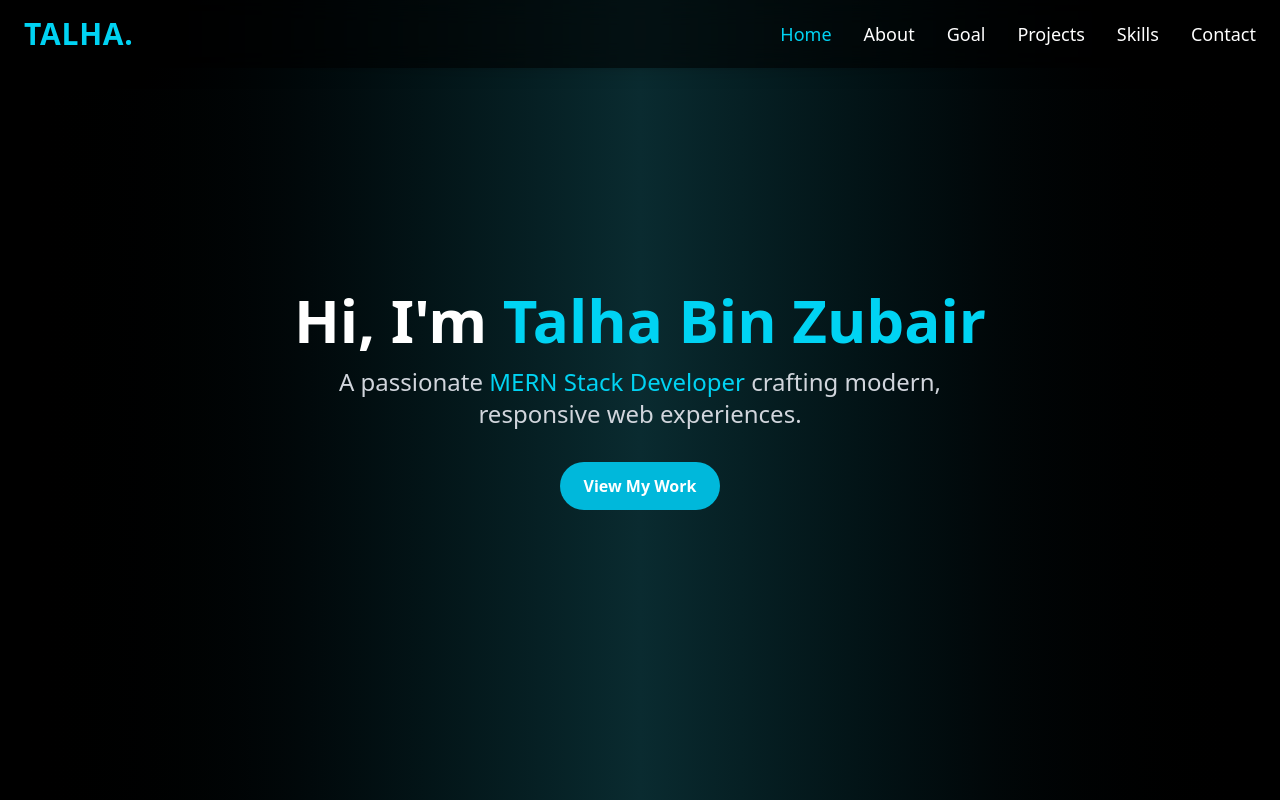
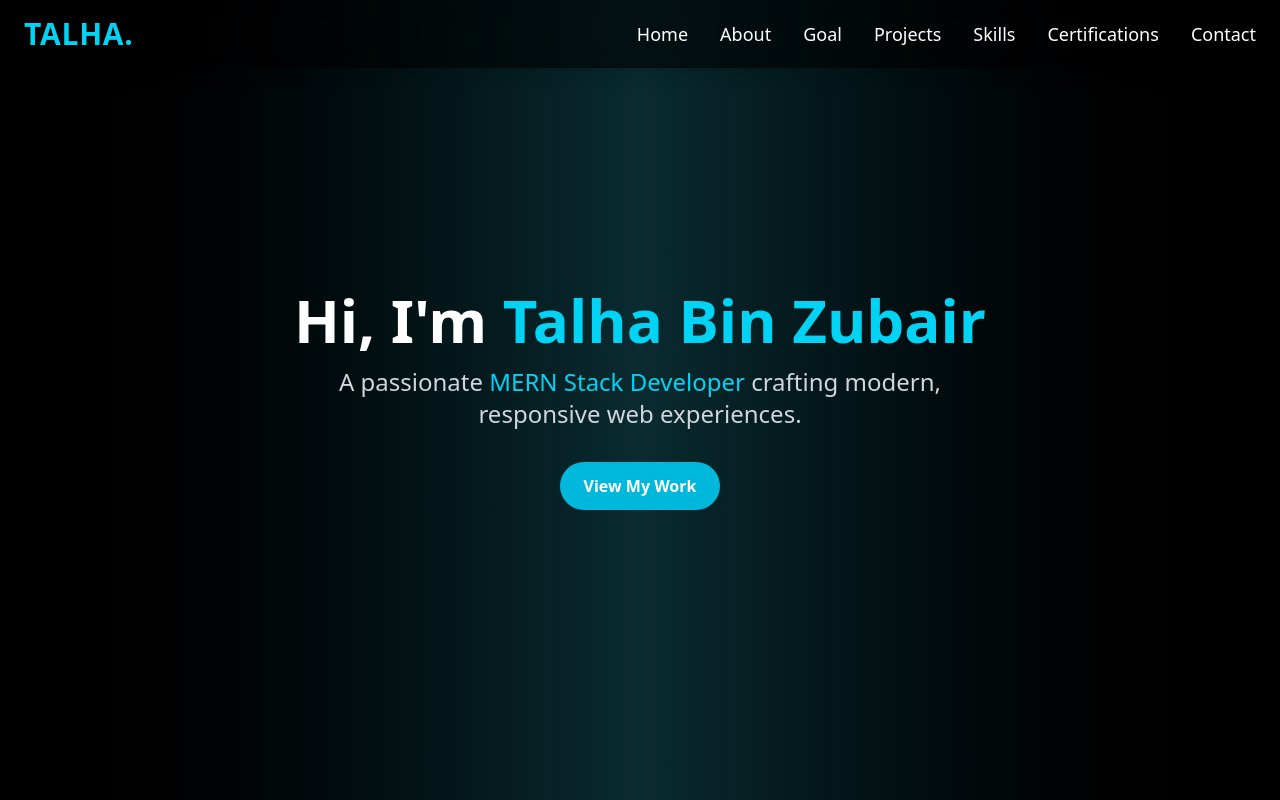
Before and after one commit to Talha-Bin-Zubair2125/my-portfolio, a React (Vite) app: page / in a window 1280 px wide. Shown: the top 800 px of the page. Built offline with nearby package versions, Linux system fonts and the light colour scheme.

Commit message:
Updated portfolio sections and design

```diff
--- /dev/null
+++ b/src/Components/Certifications.jsx
@@ -0,0 +1,73 @@
+import React from "react";
+import { motion } from "framer-motion";
+import { FaCertificate } from "react-icons/fa";
+
+function Certifications() {
+  const certifications = [
+    {
+      title: "Front-End Web Development",
+      status: "Completed",
+      organization: "Professional Freelancing Training Program",
+      link: "https://drive.google.com/file/d/1wRoW94JHR9XDa1H-WnvGDdTXQwY1WtwI/view?usp=sharing",
+    },
+    {
+      title: "Full Stack Web Development",
+      status: "Completed",
+      organization: "PNY Trainings",
+      link: "https://drive.google.com/file/d/1fNjaWjqYJJaptd1TJTNLLqJsDEU93Eyb/view?usp=sharing",
+    },
+  ];
+
+  return (
+    <section
+      id="Certifications"
+      className="min-h-screen bg-gradient-to-r from-black via-[#0a2b30] to-black text-white py-20 px-6"
+    >
+      <motion.h1
+        initial={{ opacity: 0, y: 60 }}
+        whileInView={{ opacity: 1, y: 0 }}
+        transition={{ duration: 0.8 }}
+        viewport={{ once: true }}
+        className="text-4xl sm:text-5xl font-bold text-center text-cyan-400 mb-12"
+      >
+        Certifications
+      </motion.h1>
+
+      <div className="flex flex-col md:flex-row justify-center items-center gap-10">
+        {certifications.map((cert, i) => (
+          <motion.div
+            key={i}
+            initial={{ opacity: 0, y: 80 }}
+            whileInView={{ opacity: 1, y: 0 }}
+            transition={{ duration: 0.6, delay: i * 0.2 }}
+            viewport={{ once: true }}
+            whileHover={{ scale: 1.05 }}
+            className="bg-[#0f1f22]/80 p-8 rounded-2xl shadow-lg hover:shadow-cyan-500/40 w-full md:w-1/3 transition text-center"
+          >
+            <div className="flex justify-center mb-4">
+              <FaCertificate className="text-5xl text-cyan-400" />
+            </div>
+            <h2 className="text-2xl font-semibold text-cyan-300 mb-2">
+              {cert.title}
+            </h2>
+            <p className="text-gray-400 mb-2">{cert.organization}</p>
+            <p className="text-sm text-green-400 font-semibold mb-4">
+              Status: {cert.status}
+            </p>
+            <motion.a
+              whileHover={{ scale: 1.1 }}
+              href={cert.link}
+              target="_blank"
+              rel="noopener noreferrer"
+              className="inline-block bg-cyan-500 hover:bg-cyan-600 text-white font-medium px-4 py-2 rounded-lg transition"
+            >
+              View Certificate
+            </motion.a>
+          </motion.div>
+        ))}
+      </div>
+    </section>
+  );
+}
+
+export default Certifications;
--- a/src/Components/Footer.jsx
+++ b/src/Components/Footer.jsx
@@ -72,7 +72,7 @@ function Footer() {
           </p>
           <motion.a
             whileHover={{ scale: 1.05 }}
-            href="https://drive.google.com/file/d/1NvWc4Dt489axT6k5Qh7ClmnUCjd_dAnc/view?usp=sharing"
+            href="https://drive.google.com/file/d/1Aj3A8Sj14oew0PrjQSpYmuBm4V6oKYPs/view?usp=sharing"
             target="_blank"
             rel="noopener noreferrer"
             className="flex items-center justify-center md:justify-start gap-2 mt-4 bg-cyan-500 hover:bg-cyan-600 text-white px-4 py-2 rounded-lg transition font-medium"
--- a/src/Components/Navigation_Bar_with_Body.jsx
+++ b/src/Components/Navigation_Bar_with_Body.jsx
@@ -1,30 +1,9 @@
-import React, { useState, useEffect } from "react";
+import React from "react";
 import { motion } from "framer-motion";
 
 function Navigation_Bar_with_Body() {
-  const [activeSection, setActiveSection] = useState("Home");
-
-  // 🔹 Detect active section while scrolling
-  useEffect(() => {
-    const sections = document.querySelectorAll("section, div[id]");
-    const handleScroll = () => {
-      let current = "";
-      sections.forEach((section) => {
-        const sectionTop = section.offsetTop - 150; // Offset for navbar
-        if (window.scrollY >= sectionTop) {
-          current = section.getAttribute("id");
-        }
-      });
-      setActiveSection(current);
-    };
-    window.addEventListener("scroll", handleScroll);
-    return () => window.removeEventListener("scroll", handleScroll);
-  }, []);
-
-  const navItems = ["Home", "About", "Goal", "Projects", "Skills", "Contact"];
-
   return (
-    <div className="scroll-smooth">
+    <>
       {/* Navbar */}
       <motion.nav
         initial={{ y: -80, opacity: 0 }}
@@ -39,18 +18,20 @@ function Navigation_Bar_with_Body() {
           >
             TALHA.
           </motion.h1>
-
-          {/* Navbar Links */}
           <ul className="hidden md:flex gap-8 text-lg font-medium">
-            {navItems.map((item) => (
+            {[
+              "Home",
+              "About",
+              "Goal",
+              "Projects",
+              "Skills",
+              "Certifications",
+              "Contact",
+            ].map((item) => (
               <motion.li
                 key={item}
-                whileHover={{ scale: 1.1 }}
-                className={`cursor-pointer transition duration-300 ${
-                  activeSection === item
-                    ? "text-cyan-400"
-                    : "hover:text-cyan-300"
-                }`}
+                whileHover={{ scale: 1.1, color: "#22d3ee" }}
+                className="cursor-pointer transition duration-300 hover:text-cyan-400"
               >
                 <a href={`#${item}`}>{item}</a>
               </motion.li>
@@ -59,7 +40,7 @@ function Navigation_Bar_with_Body() {
         </div>
       </motion.nav>
 
-      {/* Body Section */}
+      {/* Body */}
       <div
         id="Home"
         className="h-screen flex flex-col justify-center items-center text-center bg-gradient-to-r from-black via-[#0a2b30] to-black text-white px-4"
@@ -92,7 +73,7 @@ function Navigation_Bar_with_Body() {
           View My Work
         </motion.a>
       </div>
-    </div>
+    </>
   );
 }
 
```
